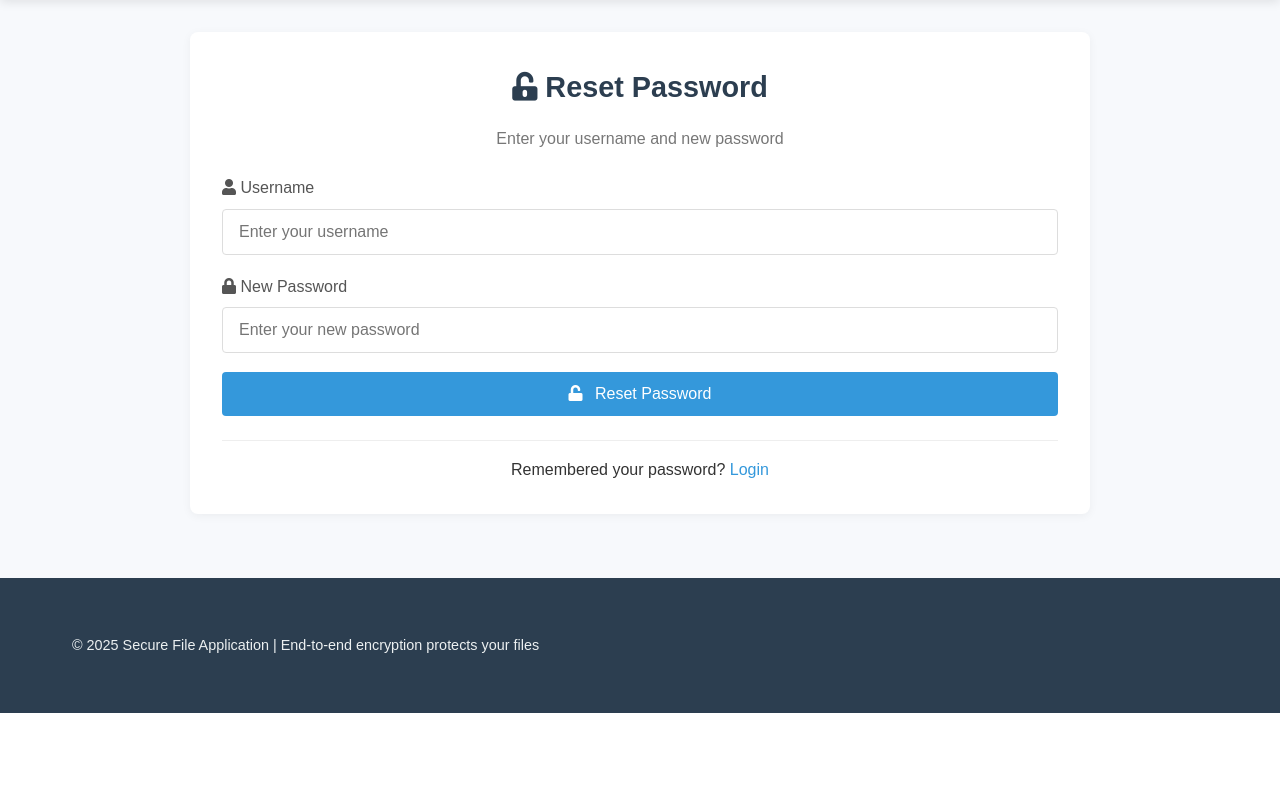
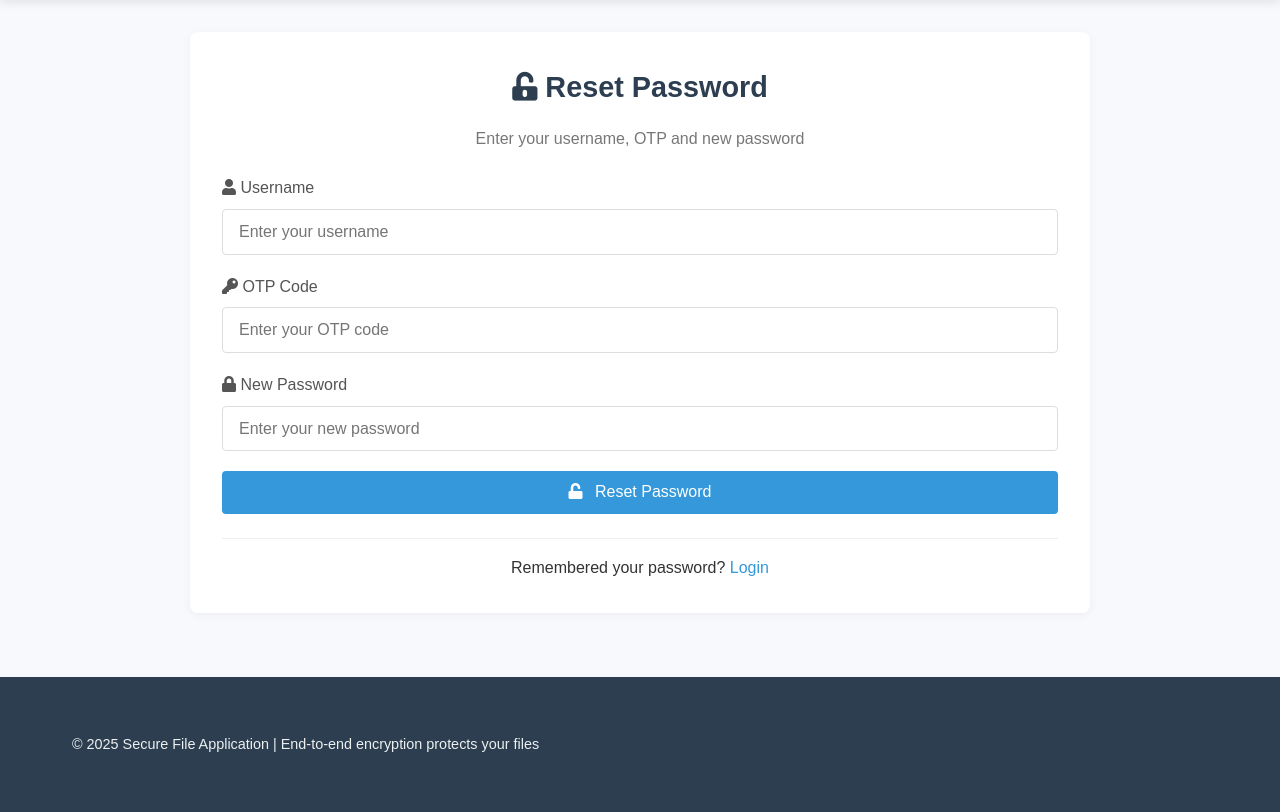
Before and after one commit to Vinct-852/online-storage-application, a Flask app: page /reset-password in a window 1280 px wide. Shown: the part 181-993 px from the top of the page. Before the commit the page ends 894 px from the top, so only its background shows below. Run offline with Flask 3, Linux system fonts and the light colour scheme.

Commit message:
finished password hashing & revised reset password logic

```diff
--- a/app.py
+++ b/app.py
@@ -3,11 +3,9 @@ import sqlite3
 from flask import Flask, render_template, request, redirect, url_for, flash, send_from_directory, send_file, session
 from werkzeug.utils import secure_filename
 from flask_login import LoginManager, UserMixin, login_user, login_required, logout_user, current_user
-from werkzeug.security import generate_password_hash, check_password_hash
 from Crypto.Cipher import AES
 from Crypto.PublicKey import RSA
 from Crypto.Random import get_random_bytes
-from Crypto.Hash import HMAC, SHA256
 from flask import make_response, send_file, jsonify
 import base64
 import logging
@@ -210,23 +208,36 @@ def reset_password():
     if request.method == 'POST':
         username = request.form['username']
         new_password = request.form['new_password']
+        otp_code = request.form['otp']
 
         conn = sqlite3.connect('database.db')
         c = conn.cursor()
-        # 防止SQL Injection：使用参数化查询
-        c.execute('SELECT * FROM users WHERE username = ?', (username,))
+        c.execute('SELECT id, otp_secret FROM users WHERE username = ?', (username,))
         user = c.fetchone()
 
-        if user:
-            hashed_password = generate_password_hash(new_password)
-            c.execute('UPDATE users SET password = ? WHERE username = ?', (hashed_password, username))
-            conn.commit()
-            conn.close()
-            flash('Password successfully reset! Please login with your new password.', 'success')
-            return redirect(url_for('login'))
-        else:
-            conn.close()
+        if not user:
             flash('Username not found!', 'danger')
+            return render_template('reset_password.html')
+
+        # Verify OTP
+        otp_secret = user[1]
+        if not otp_secret:
+            flash('OTP not set up for this user!', 'danger')
+            return render_template('reset_password.html')
+
+        totp = pyotp.TOTP(otp_secret)
+        if not totp.verify(otp_code):
+            flash('Invalid OTP code!', 'danger')
+            return render_template('reset_password.html')
+
+        # If OTP is valid, proceed with password reset
+        hashed_password = generate_password_hash(new_password)
+        c.execute('UPDATE users SET password = ? WHERE username = ?', (hashed_password, username))
+        conn.commit()
+        conn.close()
+
+        flash('Password successfully reset! Please login with your new password.', 'success')
+        return redirect(url_for('login'))
 
     return render_template('reset_password.html')
 
--- a/templates/index.html
+++ b/templates/index.html
@@ -95,7 +95,7 @@ header %}Welcome, {{ current_user.username }}{% endblock %} {% block content %}
   </div>
   {% endif %}
 
-  <!-- <div id="debug-output" style="display: none;">
+  <div id="debug-output" style="display: none;">
     <div class="debug-header">
       <h4>Debug Information</h4>
       <button
@@ -107,7 +107,7 @@ header %}Welcome, {{ current_user.username }}{% endblock %} {% block content %}
     </div>
     <div id="debug-content"></div>
   </div>
-</div> -->
+</div>
 
 <div class="nav-links">
   <a href="{{ url_for('logout') }}" class="nav-link">
--- a/templates/reset_password.html
+++ b/templates/reset_password.html
@@ -7,13 +7,18 @@
   <div class="auth-card">
     <div class="auth-header">
       <h2><i class="fas fa-unlock-alt"></i> Reset Password</h2>
-      <p class="auth-subtitle">Enter your username and new password</p>
+      <p class="auth-subtitle">Enter your username, OTP and new password</p>
     </div>
 
     <form method="POST" class="auth-form">
       <div class="form-group">
         <label for="username"><i class="fas fa-user"></i> Username</label>
         <input type="text" id="username" name="username" placeholder="Enter your username" required />
+      </div>
+
+      <div class="form-group">
+        <label for="otp"><i class="fas fa-key"></i> OTP Code</label>
+        <input type="text" id="otp" name="otp" placeholder="Enter your OTP code" required />
       </div>
 
       <div class="form-group">
```
Also changed, not shown: password_utils.py (added, +48 -0 lines), database.db, 2 other files.
